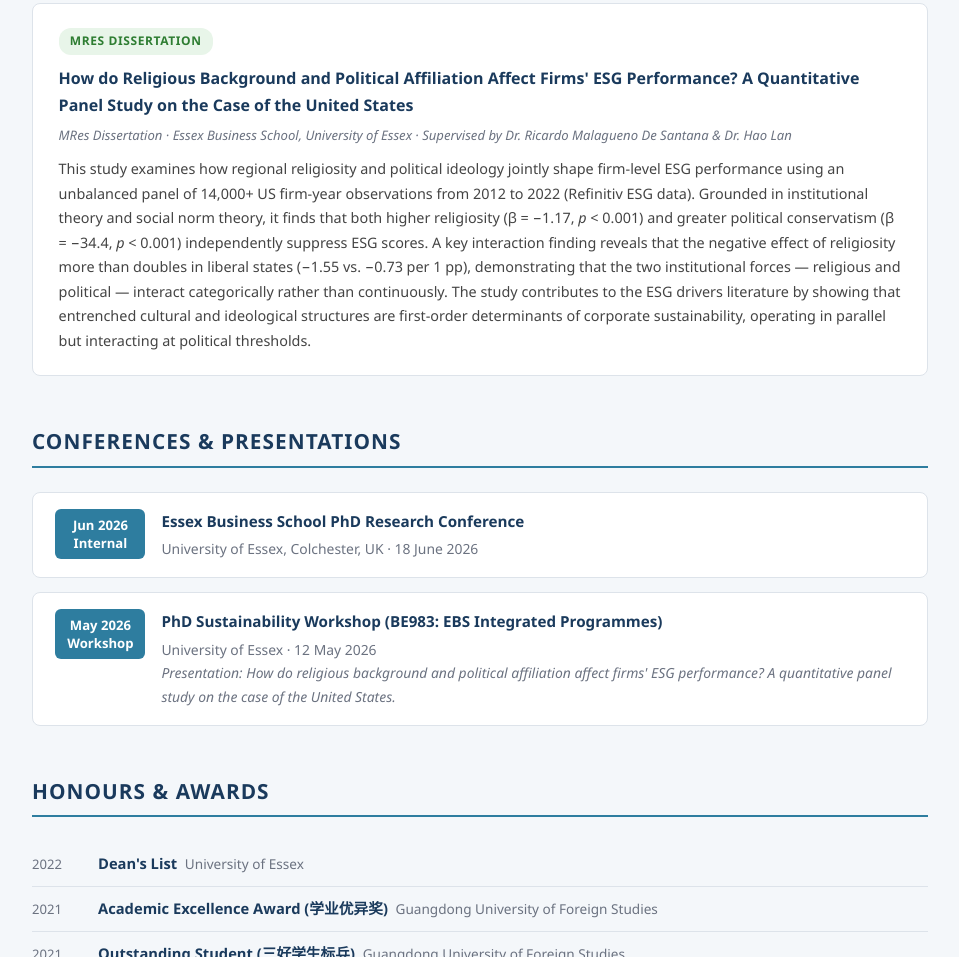
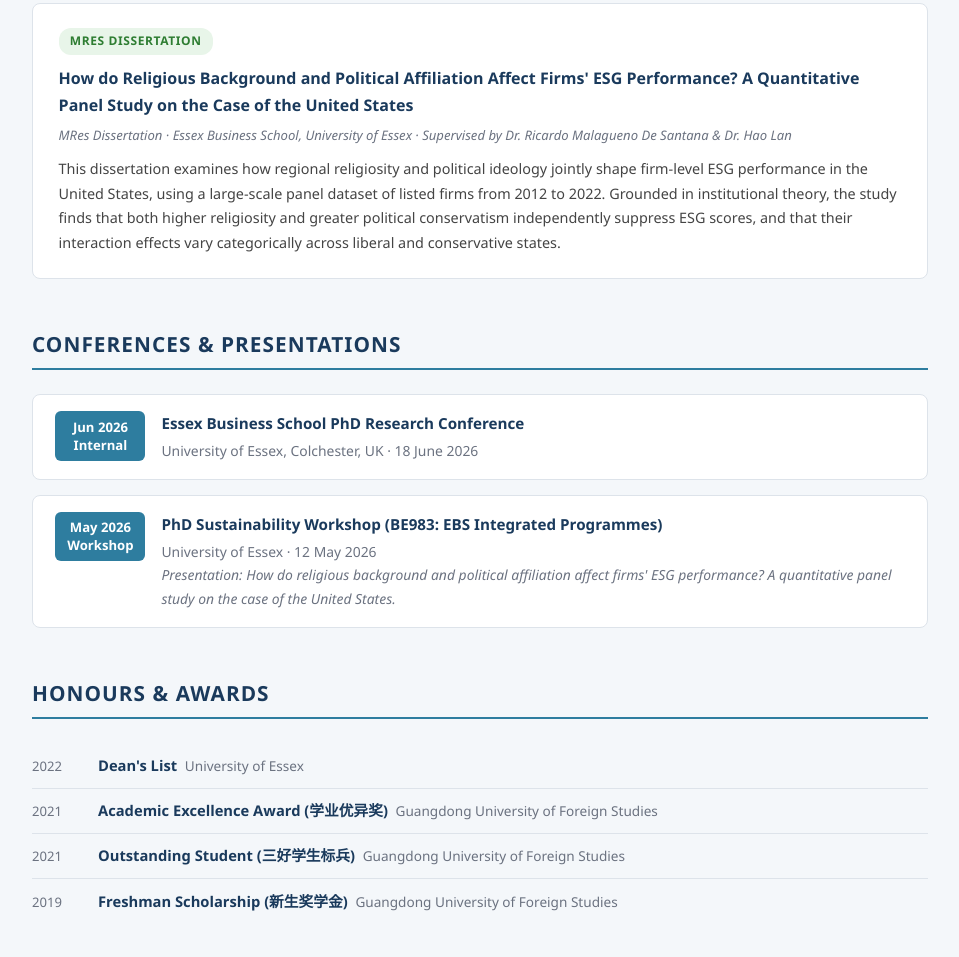
Before and after one commit to boyangacct/boyangacct.github.io, a plain HTML site: page index.html in a window 1280 px wide. Shown: the part 1989-2946 px from the top of the page, without its empty margins (160-1119 px from the left). Drawn offline with Linux system fonts and the light colour scheme.

Commit message:
index.html

```diff
--- a/index.html
+++ b/index.html
@@ -253,7 +253,13 @@
       <span class="paper-label mres">MRes Dissertation</span>
       <h3>How do Religious Background and Political Affiliation Affect Firms' ESG Performance? A Quantitative Panel Study on the Case of the United States</h3>
       <p class="paper-status">MRes Dissertation &middot; Essex Business School, University of Essex &middot; Supervised by Dr. Ricardo Malagueno De Santana &amp; Dr. Hao Lan</p>
-      <p>This study examines how regional religiosity and political ideology jointly shape firm-level ESG performance using an unbalanced panel of 14,000+ US firm-year observations from 2012 to 2022 (Refinitiv ESG data). Grounded in institutional theory and social norm theory, it finds that both higher religiosity (β = −1.17, <em>p</em> &lt; 0.001) and greater political conservatism (β = −34.4, <em>p</em> &lt; 0.001) independently suppress ESG scores. A key interaction finding reveals that the negative effect of religiosity more than doubles in liberal states (−1.55 vs. −0.73 per 1 pp), demonstrating that the two institutional forces — religious and political — interact categorically rather than continuously. The study contributes to the ESG drivers literature by showing that entrenched cultural and ideological structures are first-order determinants of corporate sustainability, operating in parallel but interacting at political thresholds.</p>
+      <p>This dissertation examines how regional religiosity and political ideology
+jointly shape firm-level ESG performance in the United States, using a
+large-scale panel dataset of listed firms from 2012 to 2022. Grounded in
+institutional theory, the study finds that both higher religiosity and
+greater political conservatism independently suppress ESG scores, and that
+their interaction effects vary categorically across liberal and conservative
+states.</p>
     </div>
   </section>
 
```
